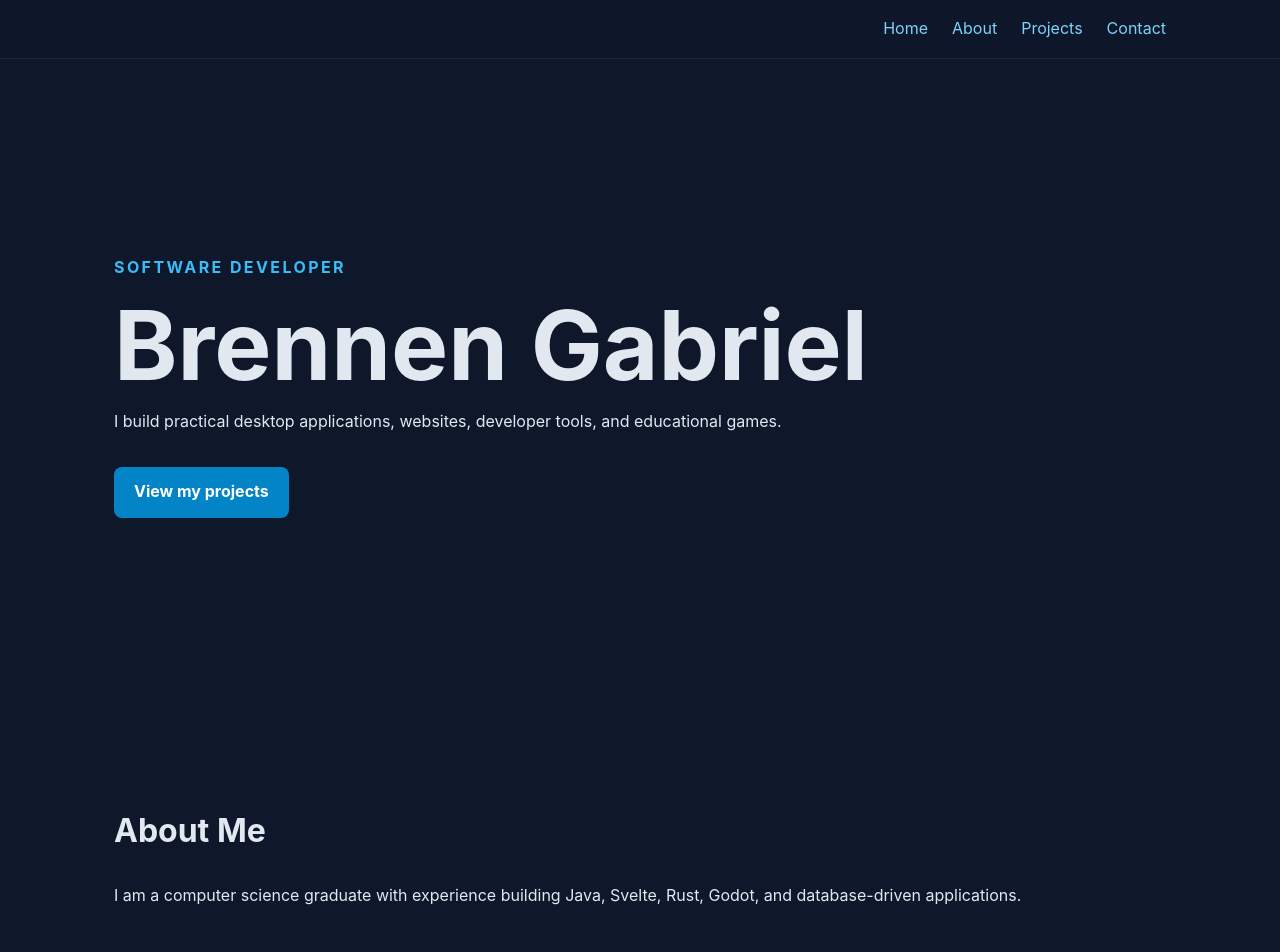
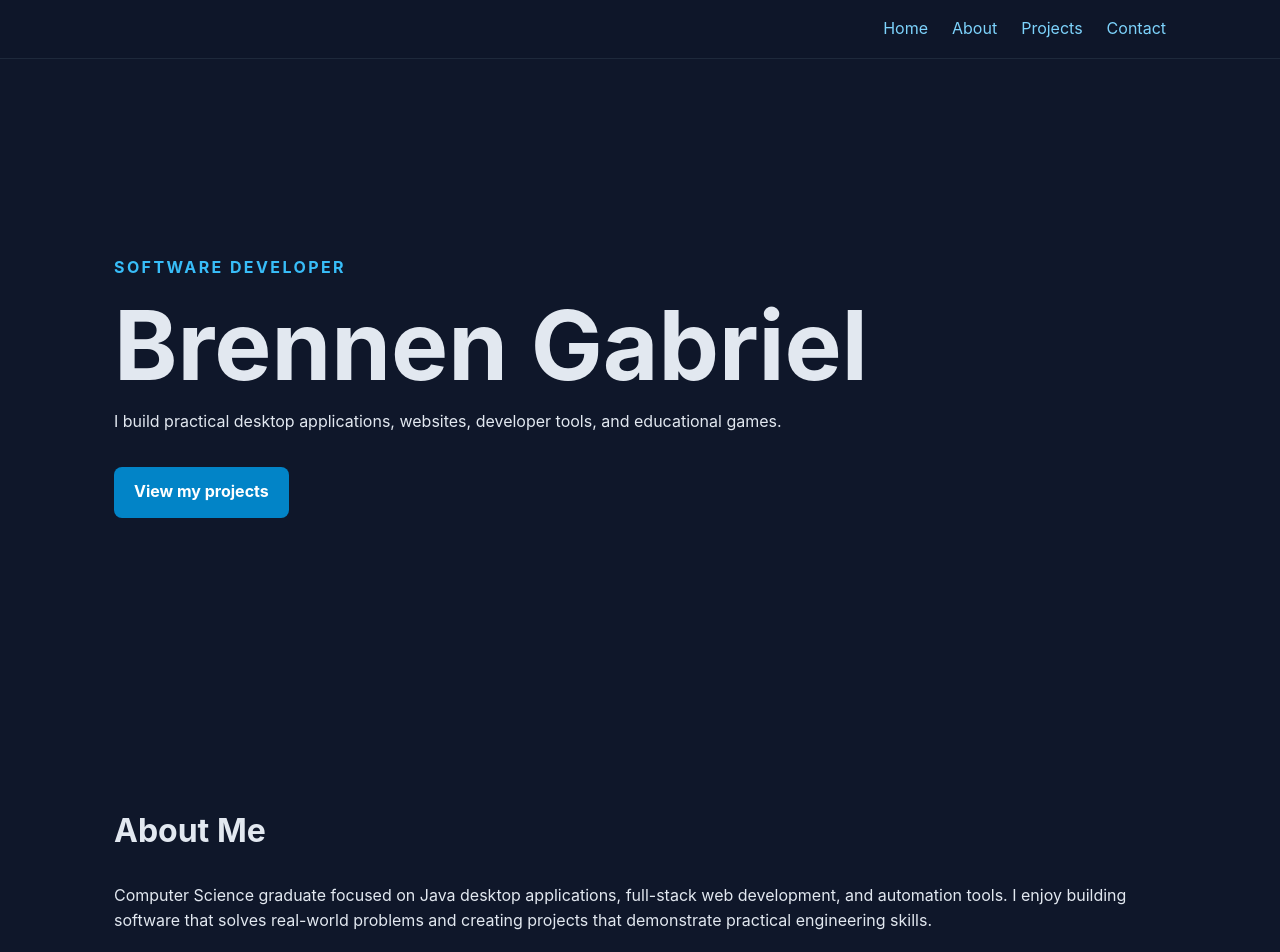
Before and after one commit to bgabr001/bgabr001-BrennenGabriel.github.io, a SvelteKit app: page / in a window 1280 px wide. Shown: the top 952 px of the page. Built offline with nearby package versions, Linux system fonts and the light colour scheme.

Commit message:
update bio

```diff
--- a/src/routes/+page.svelte
+++ b/src/routes/+page.svelte
@@ -47,8 +47,8 @@
 	<section id="about">
 		<h2>About Me</h2>
 		<p>
-			I am a computer science graduate with experience building Java,
-			Svelte, Rust, Godot, and database-driven applications.
+			Computer Science graduate focused on Java desktop applications, full-stack web development, and automation tools.
+			I enjoy building software that solves real-world problems and creating projects that demonstrate practical engineering skills.
 		</p>
 	</section>
 
```
